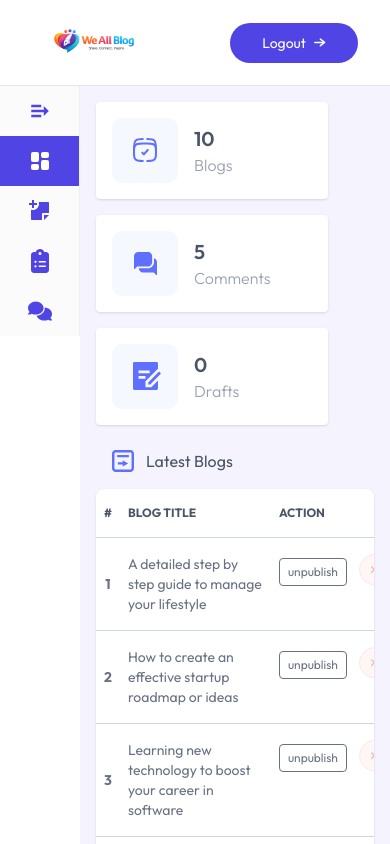
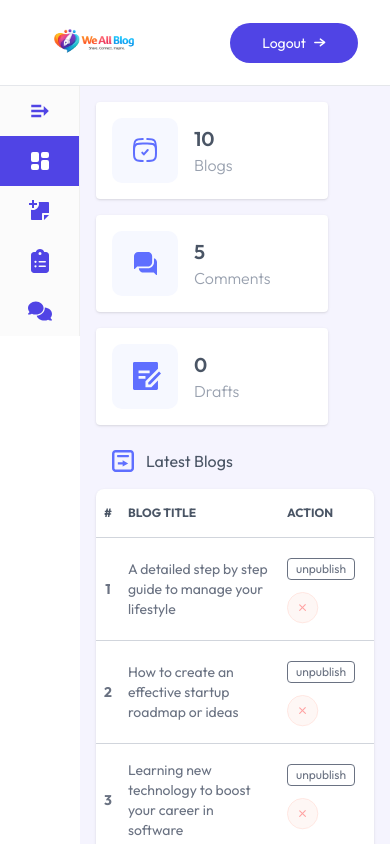
Before and after one commit to toxic-programmer-cell/blog-app, a React (Vite) app in the folder client/: page /admin in a window 390 px wide. Shown: the top 844 px of the page. Built offline with nearby package versions, Linux system fonts and the light colour scheme.

Commit message:
feat: update BlogTableItem layout for improved button alignment and responsiveness

```diff
--- a/client/src/components/admin/BlogTableItem.jsx
+++ b/client/src/components/admin/BlogTableItem.jsx
@@ -18,7 +18,7 @@ const BlogTableItem = ({ blog, fetchBlogs, index }) => {
           {blog.isPublished ? "Published" : "unpublished"}
         </p>
       </td>
-      <td className="px-2 py-4 text-xs gap-3 flex">
+      <td className="px-2 py-4 text-xs gap-3 flex flex-wrap items-center">
         <button className="border px-2 py-0.5 mt-1 rounded cursor-pointer">
           {blog.isPublished ? "unpublish" : "publish"}
         </button>
```
